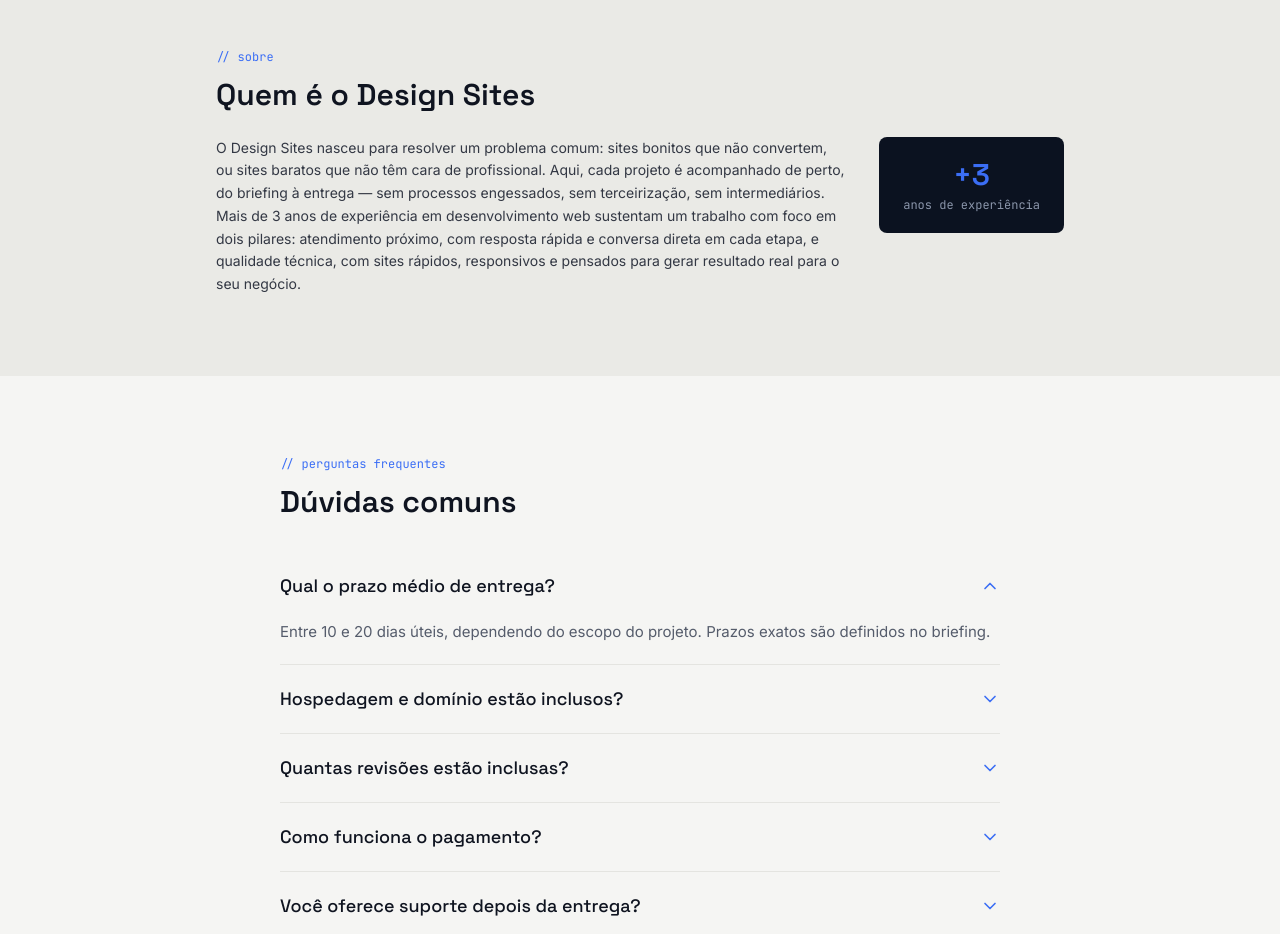
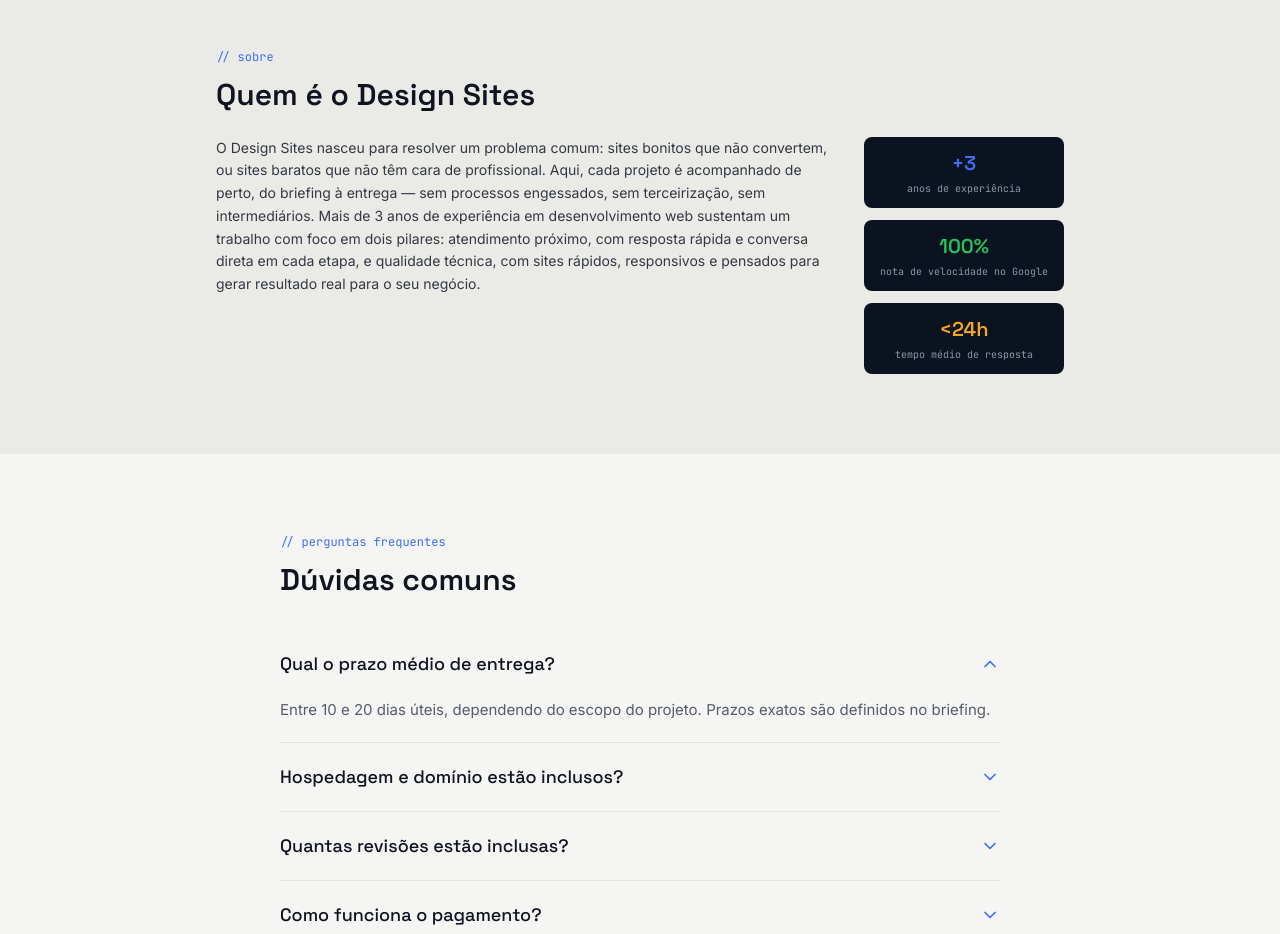
Before and after one commit to jesgalves/design-sites, a React (Vite) app: page / in a window 1280 px wide. Shown: the part 2820-3754 px from the top of the page. Built offline with nearby package versions, Linux system fonts and the light colour scheme.

Commit message:
adiciona cards de autoridade na secao sobre

```diff
--- a/src/App.jsx
+++ b/src/App.jsx
@@ -1122,16 +1122,31 @@ export default function FreelanceDevSite() {
             <p className="text-sm leading-relaxed" style={{ color: "#333844" }}>
               O Design Sites nasceu para resolver um problema comum: sites bonitos que não convertem, ou sites baratos que não têm cara de profissional. Aqui, cada projeto é acompanhado de perto, do briefing à entrega — sem processos engessados, sem terceirização, sem intermediários. Mais de 3 anos de experiência em desenvolvimento web sustentam um trabalho com foco em dois pilares: atendimento próximo, com resposta rápida e conversa direta em cada etapa, e qualidade técnica, com sites rápidos, responsivos e pensados para gerar resultado real para o seu negócio.
             </p>
-            <div
-              className="px-6 py-5 rounded-lg text-center flex-shrink-0"
-              style={{ background: "#0B1220" }}
-            >
-              <p style={{ fontFamily: "'Space Grotesk', sans-serif", color: "#3B6EF5" }} className="text-3xl font-semibold">
-                +3
-              </p>
-              <p style={{ fontFamily: "'JetBrains Mono', monospace", color: "#8B96AB" }} className="text-xs mt-1">
-                anos de experiência
-              </p>
+            <div className="grid grid-cols-3 md:grid-cols-1 gap-3 flex-shrink-0" style={{ minWidth: "180px" }}>
+              <div className="px-4 py-3 rounded-lg text-center" style={{ background: "#0B1220" }}>
+                <p style={{ fontFamily: "'Space Grotesk', sans-serif", color: "#3B6EF5" }} className="text-xl font-semibold">
+                  +3
+                </p>
+                <p style={{ fontFamily: "'JetBrains Mono', monospace", color: "#8B96AB" }} className="text-[10px] mt-1">
+                  anos de experiência
+                </p>
+              </div>
+              <div className="px-4 py-3 rounded-lg text-center" style={{ background: "#0B1220" }}>
+                <p style={{ fontFamily: "'Space Grotesk', sans-serif", color: "#22C55E" }} className="text-xl font-semibold">
+                  100%
+                </p>
+                <p style={{ fontFamily: "'JetBrains Mono', monospace", color: "#8B96AB" }} className="text-[10px] mt-1">
+                  nota de velocidade no Google
+                </p>
+              </div>
+              <div className="px-4 py-3 rounded-lg text-center" style={{ background: "#0B1220" }}>
+                <p style={{ fontFamily: "'Space Grotesk', sans-serif", color: "#F5A623" }} className="text-xl font-semibold">
+                  &lt;24h
+                </p>
+                <p style={{ fontFamily: "'JetBrains Mono', monospace", color: "#8B96AB" }} className="text-[10px] mt-1">
+                  tempo médio de resposta
+                </p>
+              </div>
             </div>
           </div>
         </div>
```
